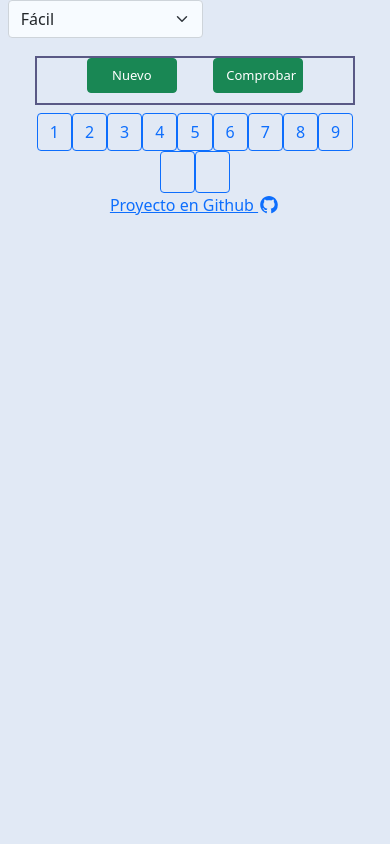
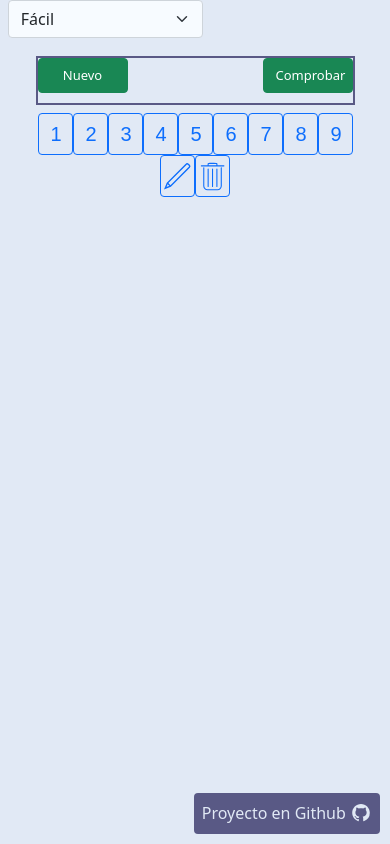
Before and after one commit to leandro-i/sudoku, a Django app: page /sudoku/easy/ in a window 390 px wide. Run offline with Django 3.2, Linux system fonts and the light colour scheme; data that the repository does not hold is empty.

Commit message:
Modif style.scss - Agregados estilos botón de Github

```diff
--- a/sudoku/static/sudoku/css/style.css
+++ b/sudoku/static/sudoku/css/style.css
@@ -158,7 +158,7 @@
           flex-direction: column;
 }
 
-.btn_num {
+.btn-num {
   width: 60px;
   height: 60px;
   font: 30px Arial, serif;
@@ -190,24 +190,24 @@
           justify-content: space-evenly;
 }
 
-#botones-extra #btn_eliminar {
+#botones-extra #btn-eliminar {
   background: url("../img/delete.svg") no-repeat center;
   background-size: 35px 35px;
 }
 
-#botones-extra #btn_eliminar:hover {
+#botones-extra #btn-eliminar:hover {
   background-image: url("../img/delete_hover.svg");
   background-color: #0d6efd;
   -webkit-transition: background .15s;
   transition: background .15s;
 }
 
-#botones-extra .btn_borrador {
+#botones-extra .btn-borrador {
   background: url("../img/lapiz.svg") no-repeat center;
   background-size: 45px 45px;
 }
 
-#botones-extra .btn_borrador:hover {
+#botones-extra .btn-borrador:hover {
   background-image: url("../img/lapiz_hover.svg");
   background-color: #0d6efd;
   -webkit-transition: background .15s;
@@ -216,6 +216,22 @@
 
 #botones-extra .activado {
   background-color: #ffea6e;
+}
+
+#github {
+  background-color: #595985;
+  border-radius: 0.25rem;
+  padding: 8px;
+  margin: 10px;
+  text-decoration: none;
+  color: #e1e9f5;
+  position: absolute;
+  right: 0;
+  bottom: 0;
+}
+
+#github:hover {
+  background-color: #454566;
 }
 
 @media (max-width: 764px) {
@@ -260,10 +276,13 @@
     height: 40px;
     font-size: 30px;
   }
-  .btn_num {
+  .btn-num {
     width: 35px;
     height: 42px;
     font-size: 20px;
+    margin: 0;
+  }
+  #botones-form {
     margin: 0;
   }
   #botones-extra {
@@ -279,10 +298,10 @@
   .anotacion {
     font-size: 10px;
   }
-  #btn_eliminar {
+  #btn-eliminar {
     background-size: 25px 25px;
   }
-  .btn_borrador {
+  .btn-borrador {
     background-size: 32px 32px;
   }
   .w-25 {
--- a/sudoku/static/sudoku/css/style.scss
+++ b/sudoku/static/sudoku/css/style.scss
@@ -145,7 +145,7 @@
     flex-direction: column;
 
 }
-.btn_num {
+.btn-num {
     width: 60px;
     height: 60px;
     font: 30px Arial, serif;
@@ -163,7 +163,7 @@
 #botones-extra {
     display: flex;
     justify-content: space-evenly;
-    #btn_eliminar {
+    #btn-eliminar {
         background: url('../img/delete.svg') no-repeat center;
         background-size: 35px 35px;
         &:hover {
@@ -172,7 +172,7 @@
             transition: background .15s;
         }
     }
-    .btn_borrador {
+    .btn-borrador {
         background: url('../img/lapiz.svg') no-repeat center;
         background-size: 45px 45px;
         &:hover {
@@ -183,6 +183,22 @@
     }
     .activado {
         background-color: $color_borrador;
+    }
+}
+
+// Link Github
+#github {
+    background-color: $color2;
+    border-radius: 0.25rem;
+    padding: 8px;
+    margin: 10px;
+    text-decoration: none;
+    color: $color_fondo;
+    position: absolute;
+    right: 0;
+    bottom: 0;
+    &:hover {
+        background-color: darken($color2, 10);
     }
 }
 
@@ -215,10 +231,13 @@
         height: 40px;
         font-size: 30px;
     }
-    .btn_num {
+    .btn-num {
         width: 35px;
         height: 42px;
         font-size: 20px;
+        margin: 0;
+    }
+    #botones-form{
         margin: 0;
     }
     #botones-extra {
@@ -232,10 +251,10 @@
     .anotacion {
         font-size: 10px;
     }
-    #btn_eliminar {
+    #btn-eliminar {
         background-size: 25px 25px;
     }
-    .btn_borrador {
+    .btn-borrador {
         background-size: 32px 32px;
     }
     .w-25 {
```
Also changed, not shown: 1 other file.
